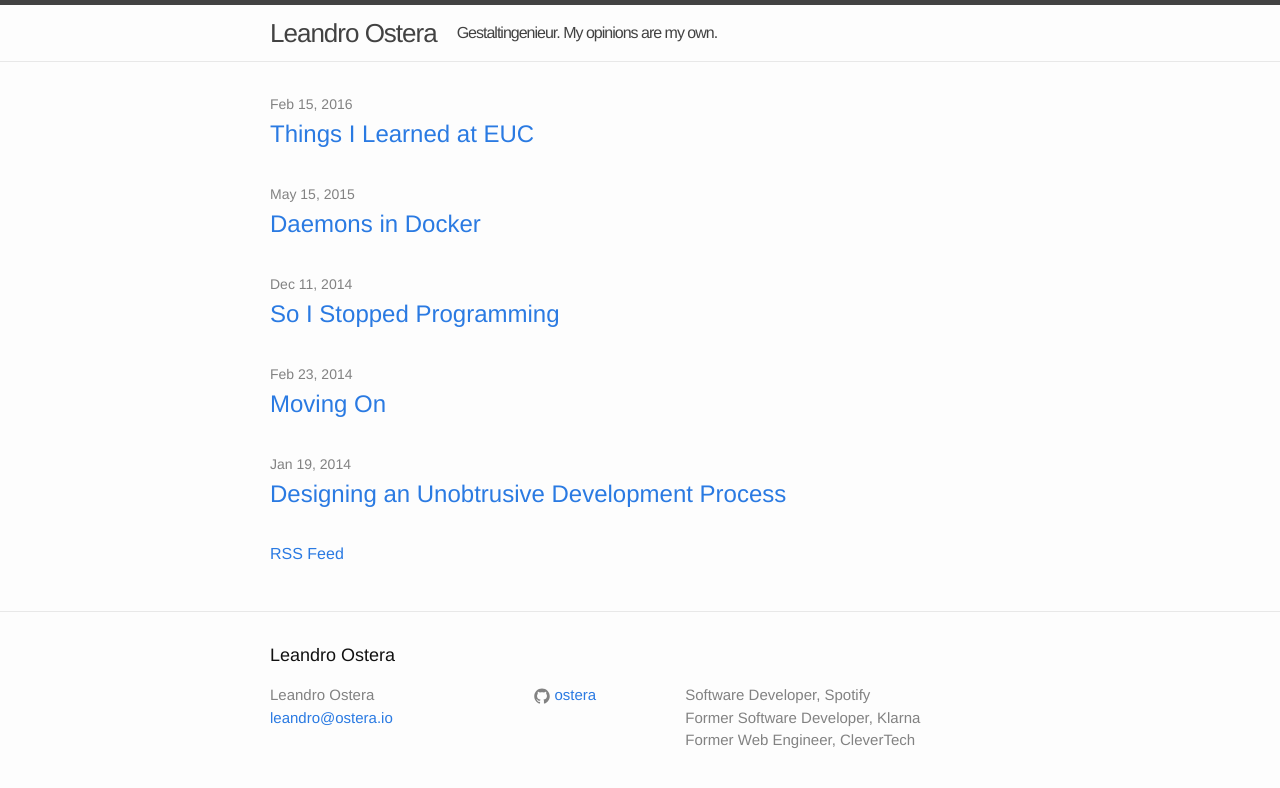
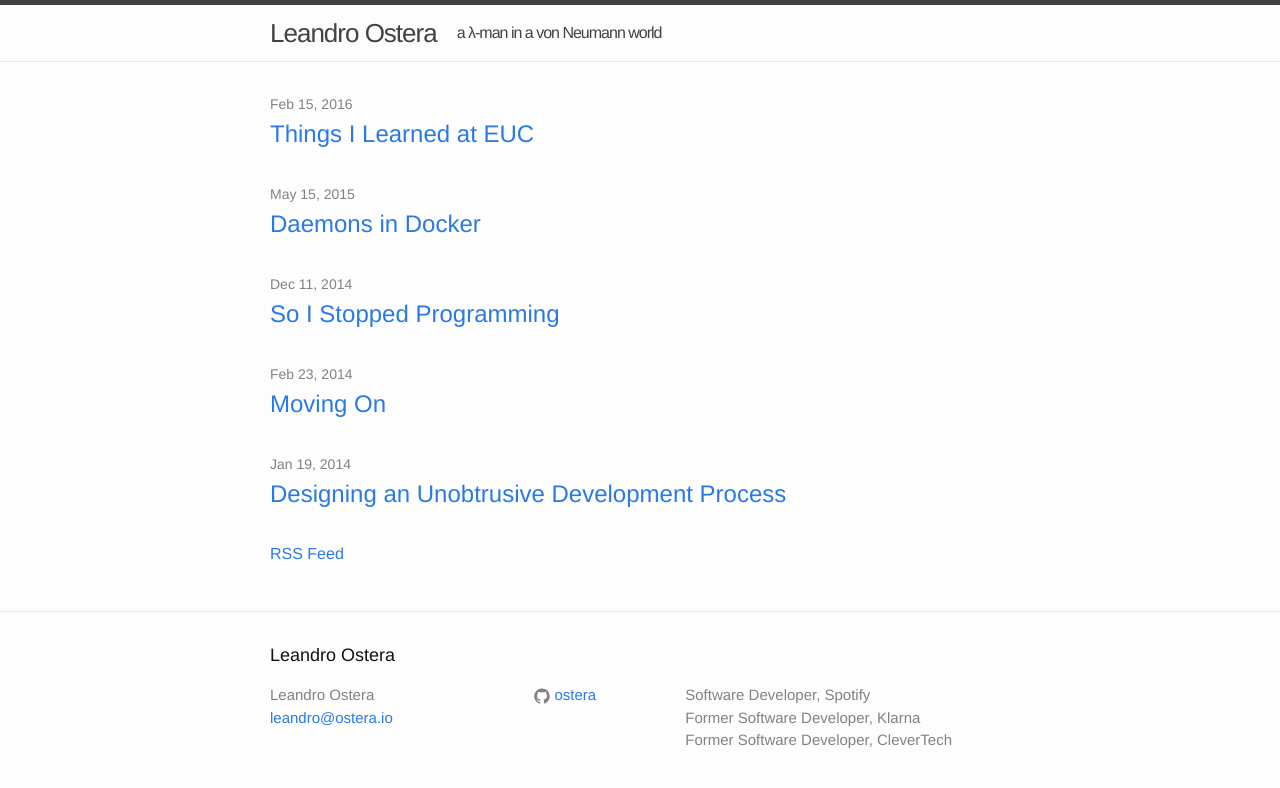
Before and after one commit to ostera/ostera.github.io, a Jekyll site: the page built from index.html, in a window 1280 px wide. Shown: the top 788 px of the page. Built offline with Jekyll 4.4.1, drawn with Linux system fonts in a browser that asks for light colours.

Commit message:
lambda man

```diff
--- a/_config.yml
+++ b/_config.yml
@@ -1,14 +1,14 @@
 # Site settings
 title: Leandro Ostera
-subtitle: Gestaltingenieur. My opinions are my own.
+subtitle: a λ-man in a von Neumann world
 email: leandro@ostera.io
 description: | # this means to ignore newlines until "baseurl:"
   Software Developer, Spotify <br>
   Former Software Developer, Klarna <br>
-  Former Web Engineer, CleverTech
+  Former Software Developer, CleverTech
 
 baseurl: "" # the subpath of your site, e.g. /blog/
-url: "http://ostera.io" # the base hostname & protocol for your site
+url: "https://ostera.io" # the base hostname & protocol for your site
 github_username:  ostera
 
 # Build settings
```
